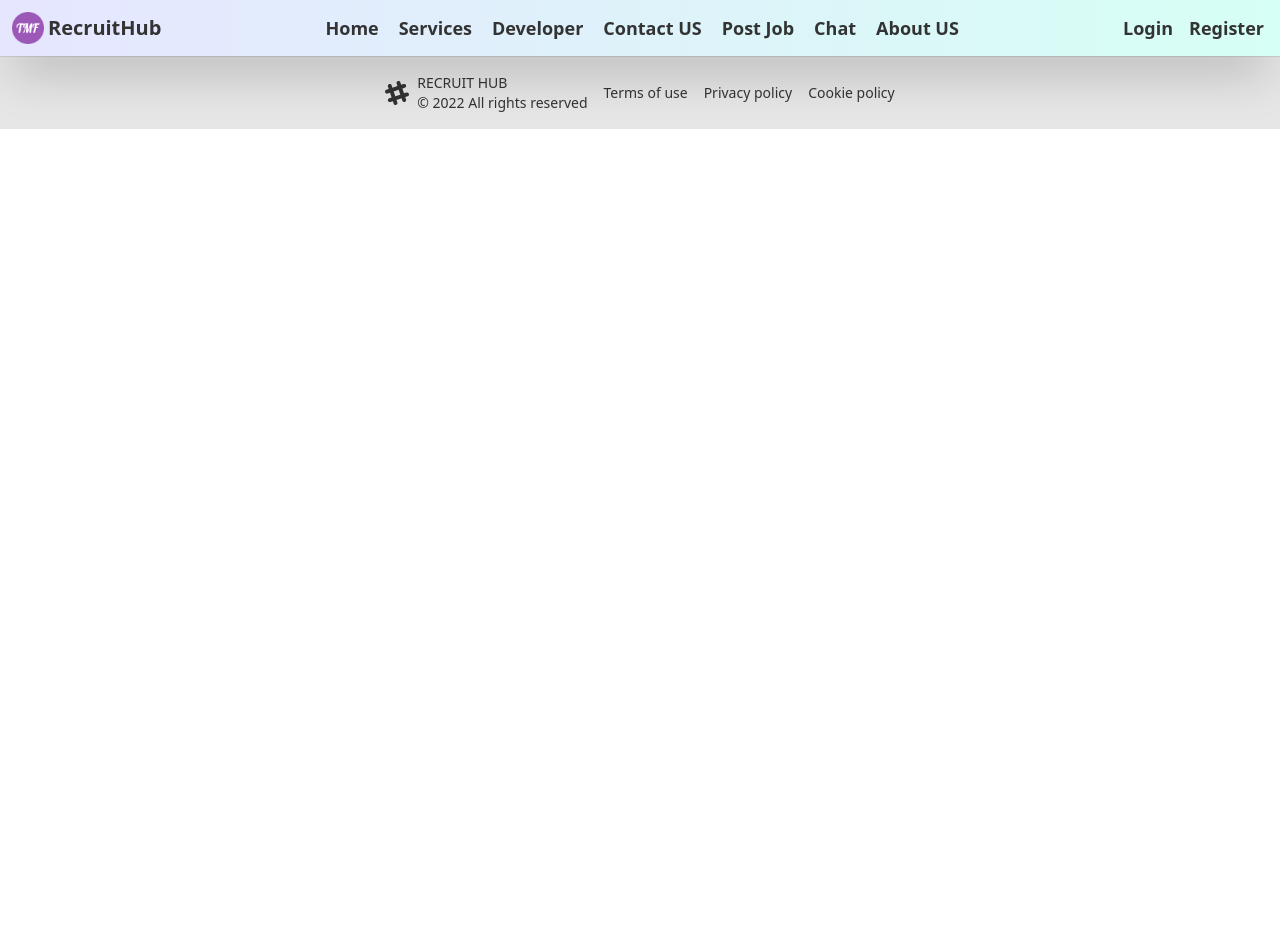
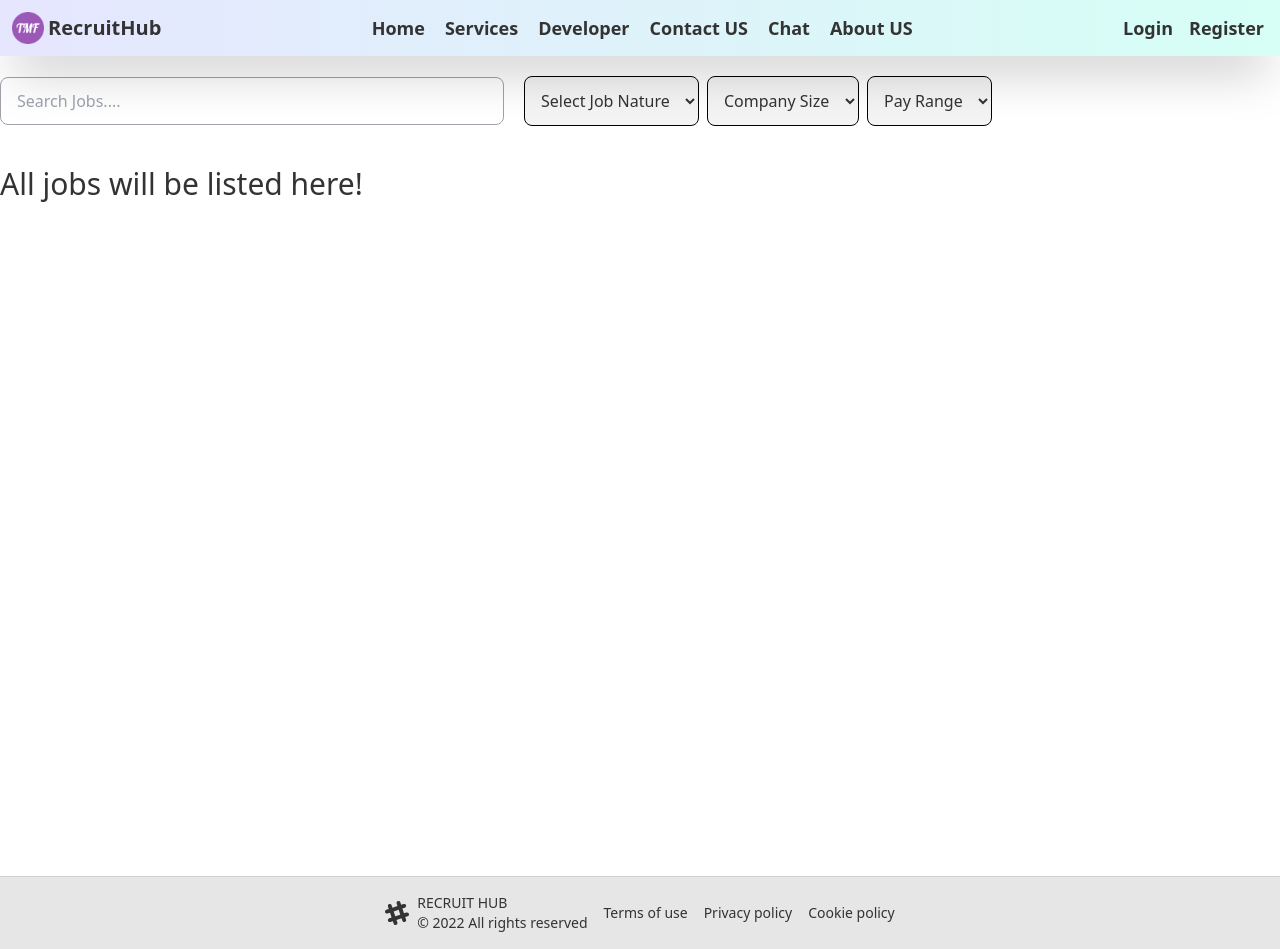
Before and after one commit to thecreativegang/recruit-hub-client-2, a React (Create React App) app: page /findJob in a window 1280 px wide. Before the commit the page ends 800 px from the top, so only its background shows below. Built offline with nearby package versions, Linux system fonts and the light colour scheme; no server answers.

Commit message:
Filtering option component added

```diff
--- a/src/App.js
+++ b/src/App.js
@@ -16,6 +16,7 @@ import SkillAssessment from './components/Pages/SkillAssessment/SkillAssessment'
 import PostAJob from './components/Pages/PostAJob/PostAJob';
 import { UserStoreProvider } from './stateManagement/UserContext/UserContextStore';
 import ChatPage from './components/Pages/ChatPage/ChatPage';
+import FindJob from './components/Pages/FindJob/FindJob';
 
 function App() {
   return (
@@ -42,6 +43,7 @@ function App() {
           <Route path='/chat' element={<ChatPage />}></Route>
           <Route path='/postJob' element={<PostAJob />}></Route>
           <Route path='/skilltest' element={<SkillAssessment />}></Route>
+          <Route path='/findJob' element={<FindJob />}></Route>
         </Routes >
         <FooterBottomSection />
         <ToastContainer
--- /dev/null
+++ b/src/components/Pages/FindJob/FilteringOptions.js
@@ -0,0 +1,48 @@
+import React from 'react';
+
+const FilteringOptions = ({ searchElements }) => {
+    const { searchText, jobNature, companySize, payRange } = searchElements;
+    return (
+        <div className='grid grid-cols-[2fr,3fr] items-center gap-5'>
+            <div className='w-full'>
+                <input onKeyUp={(e) => {
+                    if (e.key === " ") {
+                        console.log("Space button pressed")
+                    }
+                }} type="text" className='input border border-zinc-400  w-full' placeholder='Search Jobs....' />
+            </div>
+            <div className='flex gap-2'>
+                <div>
+                    <select name="jobType" id="jobType" className='border border-black p-3 rounded-lg bg-zinc-100'>
+                        <option value="" className='capitalize'>Select Job Nature</option>
+                        <option value="remote" className='capitalize'>Remote</option>
+                        <option value="on-site" className='capitalize'>On-site</option>
+                        <option value="hybrid" className='capitalize'>Hybrid</option>
+                    </select>
+                </div>
+                <div>
+                    <select name="jobType" id="jobType" className='border border-black p-3 rounded-lg bg-zinc-100'>
+                        <option value="">Company Size</option>
+                        <option value="1-10" >1-10</option>
+                        <option value="1-50" >1-50</option>
+                        <option value="1-100" >1-100</option>
+                        <option value="200+" >200+</option>
+                        <option value="500+" >5000+</option>
+                    </select>
+                </div>
+                <div>
+                    <select name="jobType" id="jobType" className='border border-black p-3 rounded-lg bg-zinc-100'>
+                        <option value="">Pay Range</option>
+                        <option value="50+" >$-50+</option>
+                        <option value="100+" >$-100+</option>
+                        <option value="150+" >$-150+</option>
+                        <option value="200+" >$-200+</option>
+                        <option value="300+" >$-300+</option>
+                    </select>
+                </div>
+            </div>
+        </div>
+    );
+};
+
+export default FilteringOptions;
--- /dev/null
+++ b/src/components/Pages/FindJob/FindJob.js
@@ -0,0 +1,32 @@
+import React from 'react';
+import FilteringOptions from './FilteringOptions';
+import { useEffect } from 'react';
+
+const FindJob = () => {
+
+
+    const searchElements = {
+        searchText: [],
+        jobNature: "",
+        companySize: "",
+        payRange: ""
+    }
+    return (
+        <div className='min-h-[100vh] container mx-auto mt-5 '>
+            {/* Top section */}
+            <div >
+
+                <div>
+                    <FilteringOptions searchElements={searchElements} />
+                </div>
+            </div>
+
+            <div className='mt-10'>
+
+            </div>
+            <h1 className='text-3xl'>All jobs will be listed here!</h1>
+        </div>
+    );
+};
+
+export default FindJob;
--- a/src/components/Pages/PostAJob/PostAJob.js
+++ b/src/components/Pages/PostAJob/PostAJob.js
@@ -2,8 +2,12 @@ import React, { useState } from 'react';
 import { useForm } from 'react-hook-form';
 import axios from 'axios';
 import { toast } from 'react-toastify';
+import { UserStore, UserStoreProvider } from '../../../stateManagement/UserContext/UserContextStore';
+import { useContext } from 'react';
 
 const PostAJob = () => {
+
+    //This function will be used to generate day , month, year digit
     const generateDigit = (start, limit) => {
         const digits = []
         for (let i = start; i <= limit; i++) {
@@ -11,6 +15,8 @@ const PostAJob = () => {
         }
         return digits;
     }
+
+    //This object will be used to reset the form by this given value.
     const resetForm = {
         recruitersName: "",
         jobTitle: "",
@@ -160,6 +166,17 @@ const PostAJob = () => {
                                         })} />
                                 </div>
 
+                                {/* Pay Range */}
+                                <div className='w-full'>
+                                    <label class="label">
+                                        <span class="label-text">Pay Range</span>
+                                    </label>
+                                    <input type="number" placeholder="Pay Range eg: 100$-500$" className="lowercase input border border-zinc-400 w-full " {...register('payRange',
+                                        {
+                                            required: true
+                                        })} />
+                                </div>
+
                                 {/* Application Deadline */}
                                 <div className='w-full'>
                                     <label class="label">
--- a/src/components/Pages/SkillAssessment/SkillAssessment.jsx
+++ b/src/components/Pages/SkillAssessment/SkillAssessment.jsx
@@ -23,7 +23,6 @@ const SkillAssessment = () => {
       .get('https://safe-oasis-01130.herokuapp.com/skillassessment/test')
       .then((res) => {
         setQuestion(res.data);
-        console.log(res.data);
         setLoading(false);
       });
   }, []);
@@ -46,7 +45,6 @@ const SkillAssessment = () => {
                   Question {currentQuestion + 1}:{' '}
                   {questions[currentQuestion].question}
                 </h3>
-                {console.log(questions[currentQuestion].options)}
                 {questions[currentQuestion]?.options.map((option, i) => (
                   <button
                     onClick={() => handleAnsBtnClick(option.isCorrect)}
--- a/src/components/Shared/Navbar/Navbar.js
+++ b/src/components/Shared/Navbar/Navbar.js
@@ -17,6 +17,8 @@ import { RiLoginBoxLine } from "react-icons/ri";
 import { ImExit } from "react-icons/im";
 import { CgProfile } from "react-icons/cg";
 import { Link } from 'react-router-dom';
+import { useContext } from 'react';
+import { UserStore } from '../../../stateManagement/UserContext/UserContextStore';
 
 const Navbar = () => {
 
@@ -32,6 +34,9 @@ const Navbar = () => {
         // closed user information menu bar
         setUserSwitch(false)
     }
+
+    //user information
+    const userStore = useContext(UserStore)?.user;
 
     const closedNavbarAll = () => {
         setUserSwitch(false) //main navbar
@@ -69,6 +74,10 @@ const Navbar = () => {
 
                         <ul className='md:flex md:items-center  bg-gradient-to-r from-[#eaeaff] to-[#e4fff9] md:bg-gradient-to-r md:from-[#eaeaff00] md:to-[#e4fff900] pl-3 md:pl-0 py-5 md:py-0 w-full md:w-auto'>
 
+                            {
+                                userStore?.accountType === 'recruiter' &&
+                                <li onClick={closedNavbarAll} className='mr-5 mb-4 md:mb-0'> <NavLink to="/findJob" className={({ isActive }) => (isActive ? active : deActive)} > <MdOutlineConnectWithoutContact className='md:hidden text-base mr-2' /> Find Job</NavLink> </li>
+                            }
                             <li onClick={closedNavbarAll} className='mr-5 mb-4 md:mb-0'> <NavLink to="/" className={({ isActive }) => (isActive ? active : deActive)} ><AiFillHome className='md:hidden text-base mr-2' />Home</NavLink> </li>
 
                             <li onClick={closedNavbarAll} className='mr-5 mb-4 md:mb-0'> <NavLink to="/service" className={({ isActive }) => (isActive ? active : deActive)} ><BsTools className='md:hidden text-base mr-2' /> Services</NavLink> </li>
@@ -76,8 +85,10 @@ const Navbar = () => {
                             <li onClick={closedNavbarAll} className='mr-5 mb-4 md:mb-0'> <NavLink to="/developer" className={({ isActive }) => (isActive ? active : deActive)} > <MdDeveloperMode className='md:hidden text-base mr-2' /> Developer</NavLink> </li>
 
                             <li onClick={closedNavbarAll} className='mr-5 mb-4 md:mb-0'> <NavLink to="/contactUs" className={({ isActive }) => (isActive ? active : deActive)} > <MdOutlineConnectWithoutContact className='md:hidden text-base mr-2' /> Contact US</NavLink> </li>
-
-                            <li onClick={closedNavbarAll} className='mr-5 mb-4 md:mb-0'> <NavLink to="/postJob" className={({ isActive }) => (isActive ? active : deActive)} > <MdOutlineConnectWithoutContact className='md:hidden text-base mr-2' /> Post Job</NavLink> </li>
+                            {
+                                userStore?.accountType === 'recruiter' &&
+                                <li onClick={closedNavbarAll} className='mr-5 mb-4 md:mb-0'> <NavLink to="/postJob" className={({ isActive }) => (isActive ? active : deActive)} > <MdOutlineConnectWithoutContact className='md:hidden text-base mr-2' /> Post Job</NavLink> </li>
+                            }
                             <li onClick={closedNavbarAll} className='mr-5 mb-4 md:mb-0'> <NavLink to="/chat" className={({ isActive }) => (isActive ? active : deActive)} > <MdOutlineConnectWithoutContact className='md:hidden text-base mr-2' /> Chat</NavLink> </li>
 
                             <li onClick={closedNavbarAll} className='mb-4 md:mb-0'> <NavLink to="/aboutUs" className={({ isActive }) => (isActive ? active : deActive)} > <BsInfoCircleFill className='md:hidden text-base mr-2' /> About US</NavLink> </li>
```
